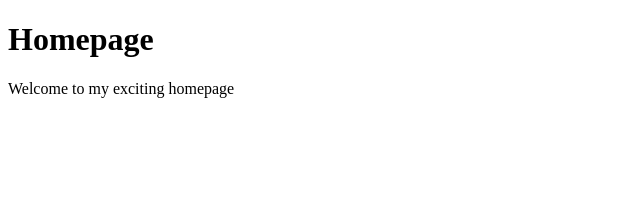
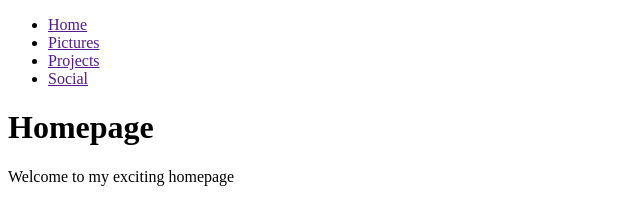
Before and after one commit to axdevelopers/mozilladocs-html, a plain HTML site: page index.html in a window 1280 px wide. Shown: the whole page, without its empty margins (0-640 px from the left). Drawn offline with Linux system fonts and the light colour scheme.

Commit message:
Update index.html

```diff
--- a/index.html
+++ b/index.html
@@ -7,7 +7,12 @@
 
   <body>
     <!-- put navigation menu just below here -->
-
+    <ul>
+    <li><a href="">Home</a></li>
+    <li><a href="">Pictures</a></li>
+    <li><a href="">Projects</a></li>
+    <li><a href="">Social</a></li>
+    </ul>
     <h1>Homepage</h1>
 
     <p>Welcome to my exciting homepage</p>
```
